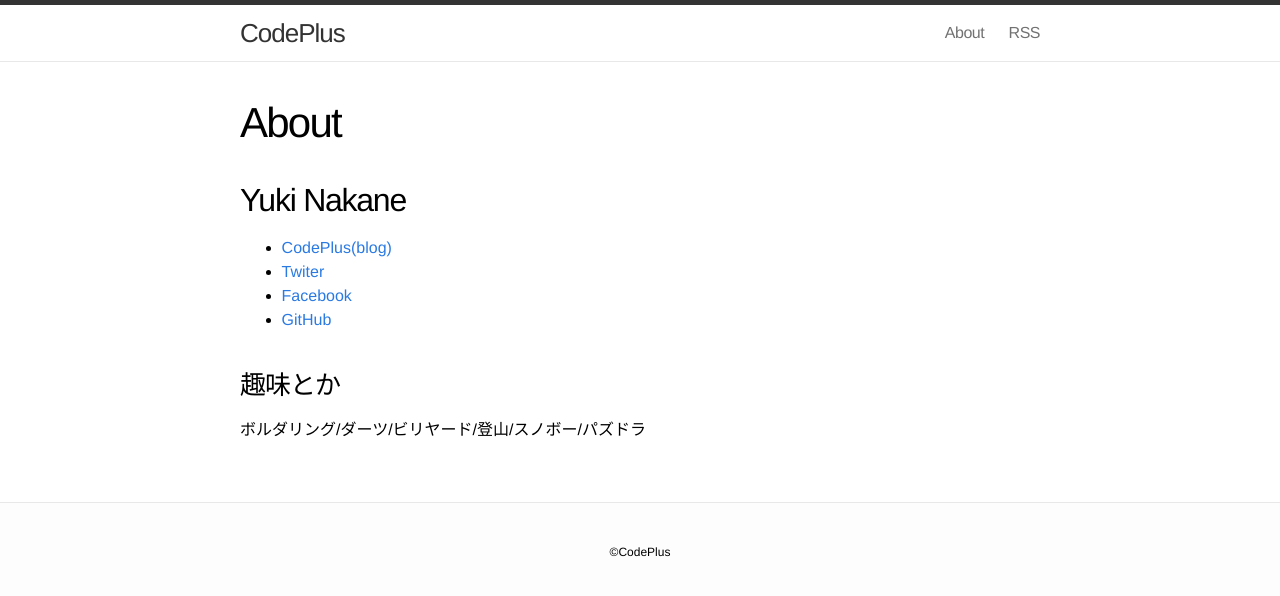
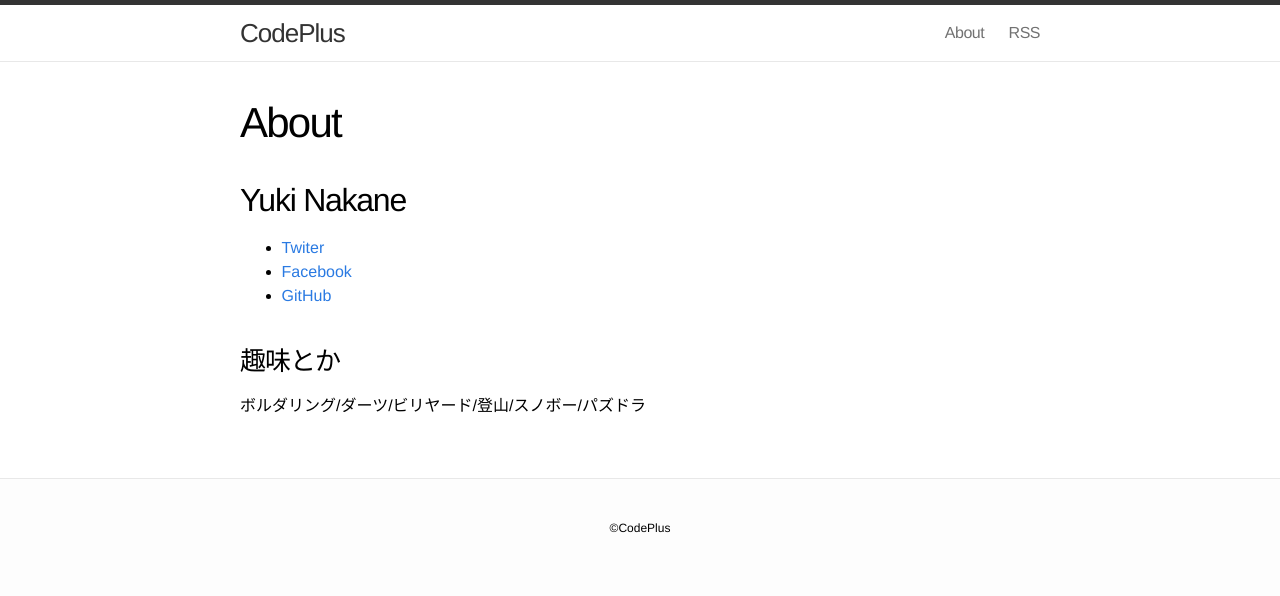
Before and after one commit to nakayuki918/yukinaka.github.io, a Jekyll site: the page built from about.md, in a window 1280 px wide. Shown: the top 596 px of the page. Built offline with Jekyll 4.4.1, drawn with Linux system fonts in a browser that asks for light colours.

Commit message:
about修正

```diff
--- a/about.md
+++ b/about.md
@@ -6,7 +6,6 @@ permalink: /about/
 
 ## Yuki Nakane
 
-- [CodePlus(blog)](http://code-plus.jp)
 - [Twiter](https://twitter.com/yuki_naka18)
 - [Facebook](https://www.facebook.com/yuki.nakane.16)
 - [GitHub](https://github.com/yukinaka)
```
